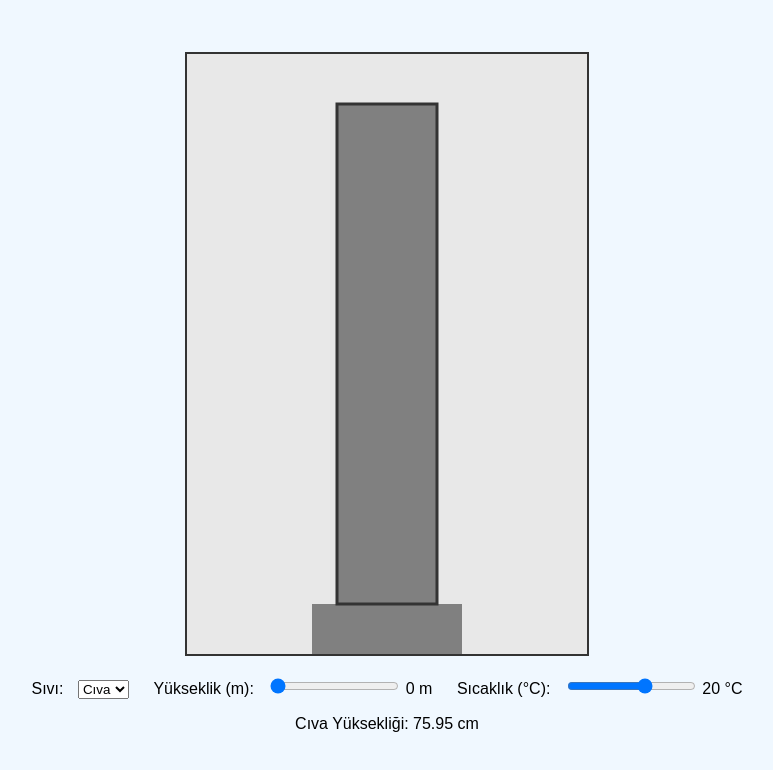
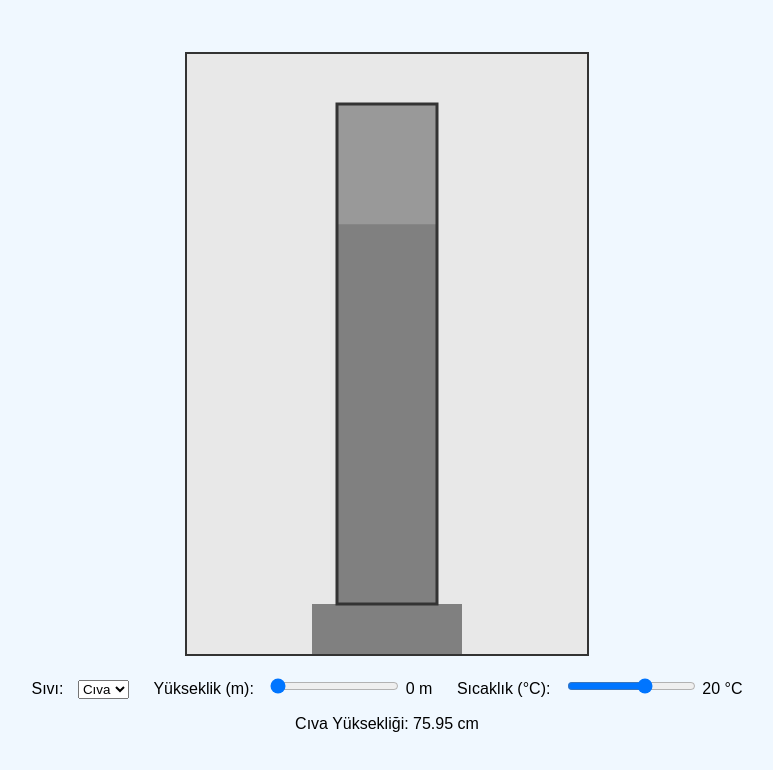
Before and after one commit to AhmetEsatKAYA/basinc, a plain HTML site: page gazbasinci.html in a window 1280 px wide. Shown: the whole page, without its empty margins (253-1026 px from the left). Drawn offline with Linux system fonts and the light colour scheme.

Commit message:
Update gazbasinci.html

```diff
--- a/gazbasinci.html
+++ b/gazbasinci.html
@@ -82,7 +82,7 @@
             ctx.clearRect(0, 0, canvas.width, canvas.height);
 
             // Tüp
-            ctx.fillStyle = '#fff';
+            ctx.fillStyle = '#999';
             ctx.fillRect(150, 50, 100, 500);
 
             // Kaptaki sıvı
@@ -92,8 +92,12 @@
             ctx.fillRect(125, 550, 150, 50);
 
             // Tüpteki sıvı
-            const fluidHeight = heightRatio * 500; // Tüp yüksekliği (canvas birimi)
-            ctx.fillRect(150, 550 - fluidHeight, 100, fluidHeight);
+            const tubeHeight = 500; // Tüpün toplam yüksekliği (100 cm = 500px ölçeklenmiş)
+            const maxFluidHeight = 380; // 76 cm = 380px olacak şekilde ölçeklendirme
+            const fluidHeight = Math.min(heightRatio * maxFluidHeight, maxFluidHeight);
+            const emptySpace = tubeHeight - fluidHeight;
+
+            ctx.fillRect(150, 50 + emptySpace, 100, fluidHeight);
 
             // Tüp Çerçevesi
             ctx.strokeStyle = '#333';
```
